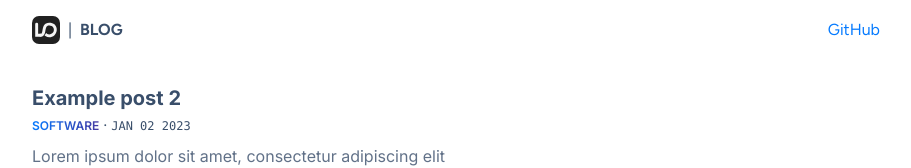
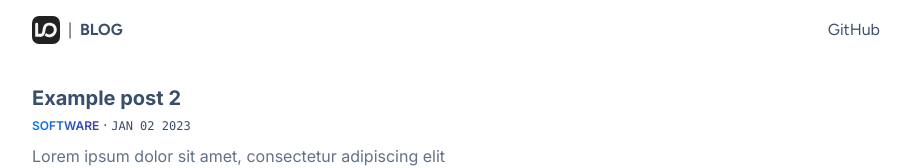
Before and after one commit to lesterong/nextjs-blog, a Next.js app: page / in a window 1280 px wide. Shown: the top 168 px of the page, without its empty margins (184-1095 px from the left). Built offline with nearby package versions, Linux system fonts and the light colour scheme.

Commit message:
Add hover animations for links

```diff
--- a/src/components/Navbar.tsx
+++ b/src/components/Navbar.tsx
@@ -14,10 +14,7 @@ const Navbar = () => {
         &nbsp;&nbsp;|&nbsp;&nbsp;
         <span className="font-bold uppercase">blog</span>
       </Link>
-      <Link
-        href="https://www.github.com/lesterong/nextjs-blog"
-        className="link-hover link-primary link"
-      >
+      <Link href="https://www.github.com/lesterong/nextjs-blog" className="link-underline link">
         GitHub
       </Link>
     </nav>
--- a/src/components/PostCard.tsx
+++ b/src/components/PostCard.tsx
@@ -12,9 +12,10 @@ const PostCard = ({ post, hideTag = false }: Props) => {
   return (
     <article key={post.slug} className="border-b border-b-base-content/20 py-6 last:border-0">
       <header className="mb-2">
-        <Link href={`/posts/${post.slug}`} className="link-hover link">
+        <Link href={`/posts/${post.slug}`} className="link-underline link">
           <h2 className="text-xl font-bold">{post.title}</h2>
         </Link>
+        <div>
           {!hideTag && (
             <>
               <Tag tag={post.tag} />
@@ -22,6 +23,7 @@ const PostCard = ({ post, hideTag = false }: Props) => {
             </>
           )}
           <DateTime date={post.date} />
+        </div>
       </header>
       <p className="text-base-content/80">{post.summary}</p>
     </article>
--- a/src/components/Tag.tsx
+++ b/src/components/Tag.tsx
@@ -8,7 +8,7 @@ const Tag = ({ tag }: Props) => {
   return (
     <Link
       href={`/tags/${tag}`}
-      className="text-gradient text-xs font-semibold uppercase hover:border-b"
+      className="text-gradient link-fill text-xs font-semibold uppercase hover:bg-none hover:bg-clip-border"
     >
       {tag}
     </Link>
--- a/src/pages/posts/[slug].tsx
+++ b/src/pages/posts/[slug].tsx
@@ -16,7 +16,7 @@ const PostPage = ({ post }: Props) => {
         <title>{`${post.title} | ${SITE_TITLE}`}</title>
         <meta name="description" content={post.summary} />
       </Head>
-      <article className="container max-w-2xl">
+      <article className="container mb-6 max-w-2xl">
         <header className="my-4">
           <Tag tag={post.tag} />
           <span className="text-sm">&nbsp;&#183;&nbsp;</span>
--- a/src/styles/globals.css
+++ b/src/styles/globals.css
@@ -9,3 +9,27 @@ body {
 .text-gradient {
   @apply bg-gradient-to-r from-primary to-secondary bg-clip-text text-transparent selection:text-base-content;
 }
+
+.link-fill {
+  @apply relative inline-block transition-colors duration-100 hover:text-primary-content;
+}
+
+.link-fill::before {
+  @apply absolute bottom-0 left-0 -z-10 h-0 w-full bg-primary transition-height duration-100 content-[''];
+}
+
+.link-fill:hover::before {
+  @apply h-full;
+}
+
+.link-underline {
+  @apply relative inline-block no-underline;
+}
+
+.link-underline::before {
+  @apply absolute bottom-0.5 left-0 h-0.5 w-0 bg-primary transition-width duration-100 content-[''];
+}
+
+.link-underline:hover::before {
+  @apply w-full;
+}
--- a/tailwind.config.js
+++ b/tailwind.config.js
@@ -16,6 +16,12 @@ module.exports = {
         DEFAULT: '1rem',
       },
     },
+    extend: {
+      transitionProperty: {
+        height: 'height',
+        width: 'width',
+      },
+    },
   },
   plugins: [require('@tailwindcss/typography'), require('daisyui')],
 };
```
Lines whose indentation alone changed are shown as unchanged.
